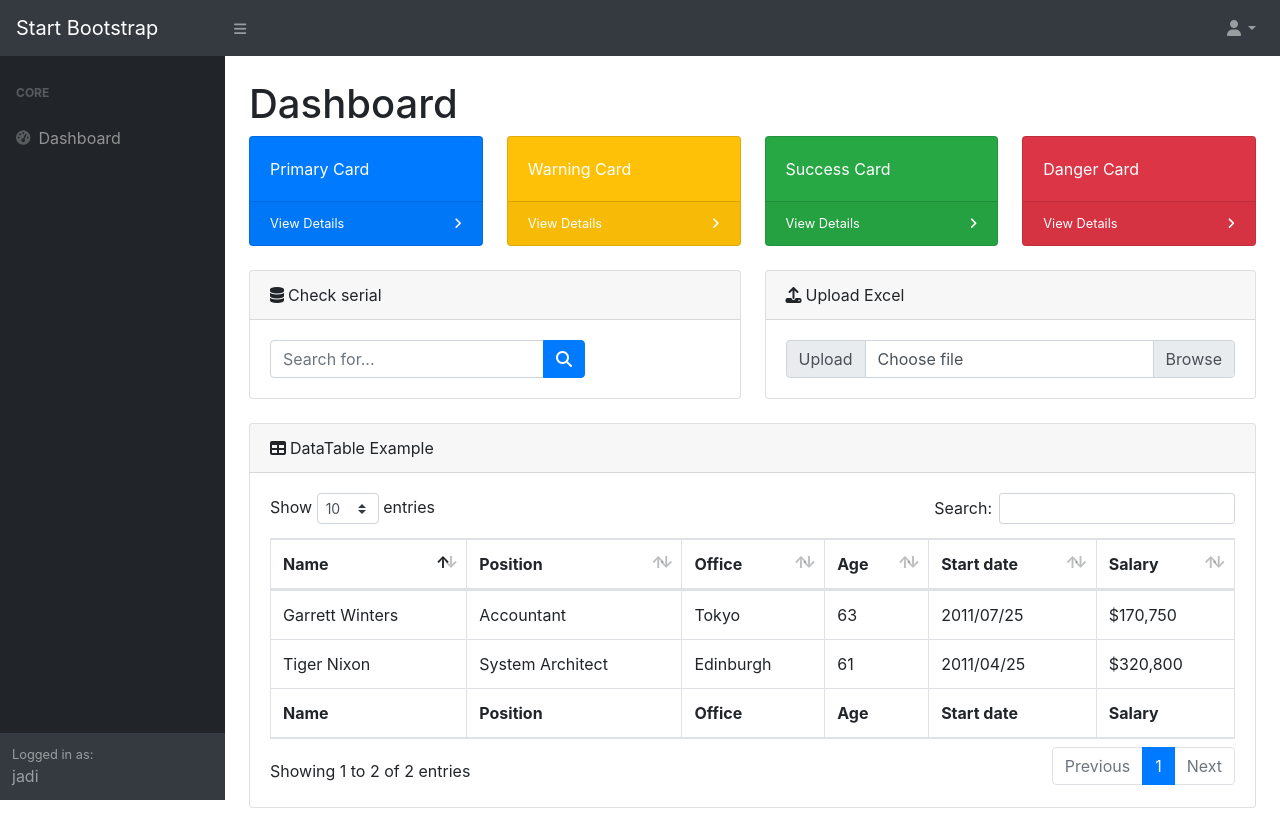
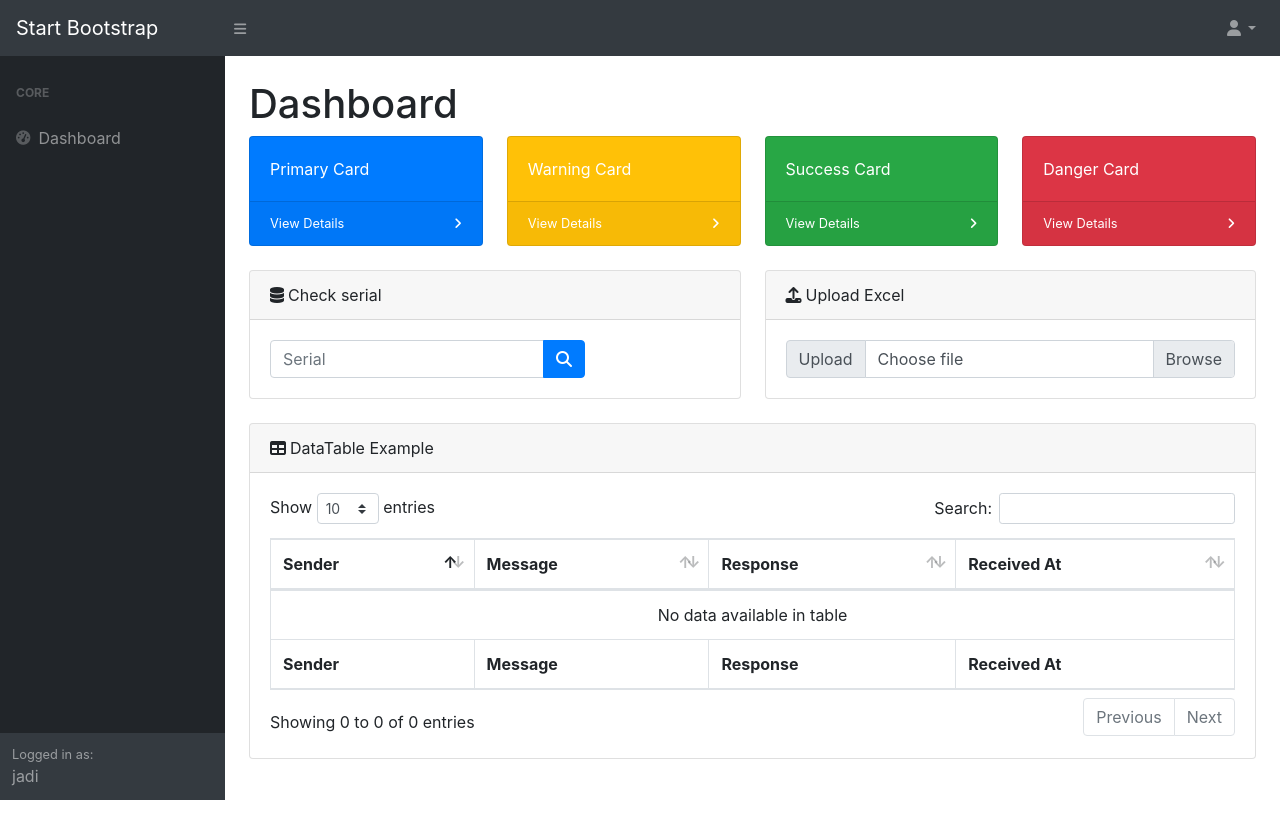
Before and after one commit to mohammad19khodaei/sms_serial_verification, a Flask app: page / in a window 1280 px wide. After the commit the page ends 800 px from the top, so only its background shows below. Run offline with Flask 2, Linux system fonts and the light colour scheme; a user stored in the database is signed in; data that the repository does not hold is empty; some libraries are stand-ins or nearby versions.

Commit message:
create connection method

```diff
--- a/app/main.py
+++ b/app/main.py
@@ -1,6 +1,8 @@
 import MySQLdb
 import re
 import os
+import click
+from datetime import datetime
 from flask import (
     Flask,
     request,
@@ -13,6 +15,7 @@ from flask import (
     get_flashed_messages,
     render_template,
 )
+from flask.cli import with_appcontext
 from flask_login import (
     LoginManager,
     UserMixin,
@@ -48,6 +51,55 @@ class User(UserMixin):  # silly user model
         self.name = "jadi"
 
 
+@click.command(name="create-tables")
+@with_appcontext
+def create_tables():
+    """ create serials and invalids table
+    """
+    connection = MySQLdb.connect(
+        host=config.MYSQL_HOST,
+        db=config.MYSQL_DATABASE,
+        user=config.MYSQL_USERNAME,
+        passwd=config.MYSQL_PASSWORD,
+    )
+    cursor = connection.cursor()
+    cursor.execute("DROP TABLE IF EXISTS serials;")
+    cursor.execute(
+        """CREATE TABLE serials (
+            id INTEGER PRIMARY KEY AUTO_INCREMENT,
+            reference VARCHAR(200),
+            description VARCHAR(30),
+            start_serial VARCHAR(30),
+            end_serial VARCHAR(200),
+            date DATETIME
+        );"""
+    )
+
+    cursor.execute("DROP TABLE IF EXISTS invalids")
+    cursor.execute(
+        """CREATE TABLE invalids (
+            failed_serial VARCHAR(30)
+        );"""
+    )
+
+    cursor.execute("DROP TABLE IF EXISTS processed_sms")
+    cursor.execute(
+        """CREATE TABLE processed_sms (
+            id INTEGER PRIMARY KEY AUTO_INCREMENT,
+            sender VARCHAR(200),
+            message VARCHAR(200),
+            response VARCHAR(200),
+            received_at DATETIME
+        );"""
+    )
+
+    connection.close()
+    print("Tables Created Successfully")
+
+
+app.cli.add_command(create_tables)
+
+
 def allowed_file(filename):
     return (
         "." in filename
@@ -58,7 +110,24 @@ def allowed_file(filename):
 @app.route("/", methods=["GET"])
 @login_required
 def home():
-    return render_template("index.html")
+    connection, cursor = get_connection()
+    query = "SELECT * FROM processed_sms ORDER BY received_at DESC LIMIT 1000"
+    cursor.execute(query)
+    smss = []
+    for sms in cursor.fetchall():
+        id, sender, message, response, received_at = sms
+        smss.append(
+            {
+                "sender": sender,
+                "message": message,
+                "response": response,
+                "received_at": received_at,
+            }
+        )
+
+    connection.close()
+
+    return render_template("index.html", data={"smss": smss})
 
 
 @app.route("/upload", methods=["POST"])
@@ -84,9 +153,12 @@ def upload_excel():
     filename = secure_filename(file.filename)
     filepath = os.path.join(app.config["UPLOAD_FOLDER"], filename)
     file.save(filepath)
-    import_excel_to_db(filepath)
+    serial_count, invalid_count = import_excel_to_db(filepath)
     os.remove(filepath)
-    flash("excel file uploaded successfully", "success")
+    flash(
+        f"imported {serial_count} rows of serials and {invalid_count} rows of invalids",
+        "success",
+    )
     return redirect(url_for("home"))
 
 
@@ -145,6 +217,8 @@ def process():
 
     response = check_serial(message)
 
+    save_sms_to_database(sender, message, response)
+
     send_sms(sender, response)
     return jsonify({"message": "your sms message processed"}), 200
 
@@ -154,12 +228,58 @@ def page_not_found(e):
     return render_template("404.html"), 404
 
 
+@app.route("/check_one_serial", methods=["POST"])
+def check_one_serial():
+    serial = request.form.get("serial")
+    if not serial:
+        flash("Please enter a serial", "warning")
+        return redirect(url_for("home"))
+
+    message = check_serial(normalize_string(serial))
+    flash(message, "info")
+    return redirect(url_for("home"))
+
+
+def get_connection():
+    """get connection to mysql
+
+    Returns:
+        object: mysql connection
+    """
+    connection = MySQLdb.connect(
+        host=config.MYSQL_HOST,
+        db=config.MYSQL_DATABASE,
+        user=config.MYSQL_USERNAME,
+        passwd=config.MYSQL_PASSWORD,
+    )
+    cursor = connection.cursor()
+
+    return connection, cursor
+
+
+def save_sms_to_database(sender, message, response):
+    """[summary]
+
+    Arguments:
+        sender {string} -- sender of sms
+        message {string} -- message from sender
+        response {string} -- response to sender
+    """
+    connection, cursor = get_connection()
+
+    query = "INSERT INTO processed_sms (sender, message, response, received_at) VALUES (%s, %s, %s, %s)"
+    cursor.execute(query, (sender, message, response, datetime.now()))
+
+    connection.commit()
+    connection.close()
+
+
 def send_sms(receiver, message):
     """send sms using arvan fake sms server
 
     Arguments:
-        sender {[string]} -- [receiver of sms]
-        message {[string]} -- [text of sms]
+        sender {string} -- receiver of sms
+        message {string} -- text of sms
     """
     data = {"to": receiver, "message": message, "token": config.API_KEY}
     print(data)  # TODO uncomment below code
@@ -205,76 +325,45 @@ def normalize_string(data, fixed_size=30):
 
 
 def import_excel_to_db(file_path):
-    """import excel to sqlite
+    """ import excel to database
 
-    Arguments:
-        file_path {string} -- [excel path]
+    Args:
+        file_path (string): file path of excel file
+
+    Returns:
+        integer: serial count and failure count
     """
 
-    create_tables()
+    connection, cursor = get_connection()
 
-    connection = MySQLdb.connect(
-        host=config.MYSQL_HOST,
-        db=config.MYSQL_DATABASE,
-        user=config.MYSQL_USERNAME,
-        passwd=config.MYSQL_PASSWORD,
-    )
-    cursor = connection.cursor()
+    # remove every thing from serials and invalids table
+    cursor.execute("DELETE FROM serials WHERE 1")
+    cursor.execute("DELETE FROM invalids WHERE 1")
 
+    serial_counter = 0
     # sheet 0 contains valid codes
     data_frame = read_excel(file_path, sheet_name=0)
-
     for i, (row, ref, desc, start_serial, end_serial, date) in data_frame.iterrows():
         start_serial = normalize_string(start_serial)
         end_serial = normalize_string(end_serial)
         query = "INSERT INTO serials(reference, description, start_serial, end_serial, date) VALUES (%s, %s, %s, %s, %s)"
         cursor.execute(query, (ref, desc, start_serial, end_serial, date))
-    # commit valid serials to serials table
+        serial_counter += 1
     connection.commit()
 
+    invalid_counter = 0
     # sheet 1 contains failed codes
     data_frame = read_excel(file_path, sheet_name=1)
     for i, (failed_serial,) in data_frame.iterrows():
         failed_serial = normalize_string(failed_serial)
         query = "INSERT INTO invalids VALUES (%s)"
         cursor.execute(query, (failed_serial,))
-    # commit failed serials to invalids table
+        invalid_counter += 1
     connection.commit()
 
-    # commit queries to database and close connection
     connection.close()
 
-
-def create_tables():
-    """ create serials and invalids table
-    """
-    connection = MySQLdb.connect(
-        host=config.MYSQL_HOST,
-        db=config.MYSQL_DATABASE,
-        user=config.MYSQL_USERNAME,
-        passwd=config.MYSQL_PASSWORD,
-    )
-    cursor = connection.cursor()
-    cursor.execute("DROP TABLE IF EXISTS serials;")
-    cursor.execute(
-        """CREATE TABLE serials (
-            id INTEGER PRIMARY KEY AUTO_INCREMENT,
-            reference VARCHAR(200),
-            description VARCHAR(30),
-            start_serial VARCHAR(30),
-            end_serial VARCHAR(200),
-            date DATETIME
-        );"""
-    )
-
-    cursor.execute("DROP TABLE IF EXISTS invalids")
-    cursor.execute(
-        """CREATE TABLE invalids (
-            failed_serial VARCHAR(30)
-        );"""
-    )
-
-    connection.close()
+    return serial_counter, invalid_counter
 
 
 def check_serial(serial):
@@ -287,13 +376,7 @@ def check_serial(serial):
         [string] -- check result
     """
 
-    connection = MySQLdb.connect(
-        host=config.MYSQL_HOST,
-        db=config.MYSQL_DATABASE,
-        user=config.MYSQL_USERNAME,
-        passwd=config.MYSQL_PASSWORD,
-    )
-    cursor = connection.cursor()
+    connection, cursor = get_connection()
 
     query = "SELECT * FROM invalids WHERE failed_serial = %s;"
     cursor.execute(query, (serial,))
--- a/app/templates/index.html
+++ b/app/templates/index.html
@@ -103,13 +103,13 @@
                             <div class="card mb-4">
                                 <div class="card-header"><i class="fas fa-database mr-1"></i>Check serial</div>
                                 <div class="card-body">
-                                    <form method="POST" action="{{ url_for('') }}"
+                                    <form method="POST" action="{{ url_for('check_one_serial') }}"
                                         class="d-none d-md-inline-block form-inline ml-auto mr-0 mr-md-3 my-2 my-md-0">
                                         <div class="input-group">
-                                            <input class="form-control" type="text" placeholder="Search for..."
+                                            <input class="form-control" type="text" placeholder="Serial" name="serial"
                                                 aria-label="Search" aria-describedby="basic-addon2" />
                                             <div class="input-group-append">
-                                                <button class="btn btn-primary" type="button"><i
+                                                <button class="btn btn-primary" type="submit"><i
                                                         class="fas fa-search"></i></button>
                                             </div>
                                         </div>
@@ -146,41 +146,29 @@
                                 <table class="table table-bordered" id="dataTable" width="100%" cellspacing="0">
                                     <thead>
                                         <tr>
-                                            <th>Name</th>
-                                            <th>Position</th>
-                                            <th>Office</th>
-                                            <th>Age</th>
-                                            <th>Start date</th>
-                                            <th>Salary</th>
+                                            <th>Sender</th>
+                                            <th>Message</th>
+                                            <th>Response</th>
+                                            <th>Received At</th>
                                         </tr>
                                     </thead>
                                     <tfoot>
                                         <tr>
-                                            <th>Name</th>
-                                            <th>Position</th>
-                                            <th>Office</th>
-                                            <th>Age</th>
-                                            <th>Start date</th>
-                                            <th>Salary</th>
+                                            <th>Sender</th>
+                                            <th>Message</th>
+                                            <th>Response</th>
+                                            <th>Received At</th>
                                         </tr>
                                     </tfoot>
                                     <tbody>
+                                        {% for sms in data.smss %}
                                         <tr>
-                                            <td>Tiger Nixon</td>
-                                            <td>System Architect</td>
-                                            <td>Edinburgh</td>
-                                            <td>61</td>
-                                            <td>2011/04/25</td>
-                                            <td>$320,800</td>
+                                            <td>{{ sms.sender }}</td>
+                                            <td>{{ sms.message }}</td>
+                                            <td>{{ sms.response }}</td>
+                                            <td>{{ sms.received_at}}</td>
                                         </tr>
-                                        <tr>
-                                            <td>Garrett Winters</td>
-                                            <td>Accountant</td>
-                                            <td>Tokyo</td>
-                                            <td>63</td>
-                                            <td>2011/07/25</td>
-                                            <td>$170,750</td>
-                                        </tr>
+                                        {% endfor %}
                                     </tbody>
                                 </table>
                             </div>
```
